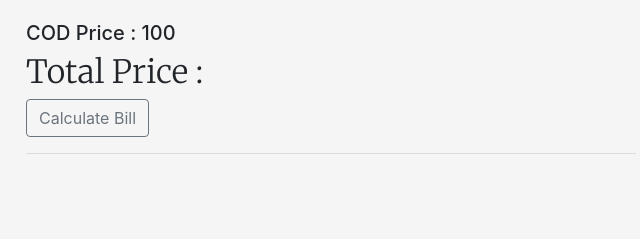
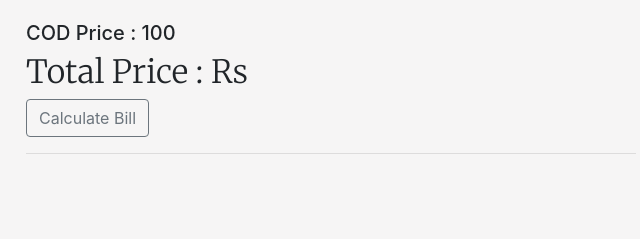
Before and after one commit to ghazihassan-eng/Ecommerce-Website, a plain HTML site: page addtocart.html in a window 1280 px wide. Shown: the part 300-539 px from the top of the page, 629-1269 px from the left. Drawn offline with nearby package versions, Linux system fonts and the light colour scheme; a web font is replaced by a local one.

Commit message:
Update addtocart.html
Initial

```diff
--- a/addtocart.html
+++ b/addtocart.html
@@ -152,7 +152,7 @@
 
         <input type="number" class="form-control" name="" value="" placeholder="1" id="value"><br>
         <h5>COD Price : <span id="#">100</span> </h5>
-        <h2>Total Price : <span id="yourbill">50</span> </h2>
+        <h2>Total Price : <span id="yourbill">50 </span>Rs </h2>
 
         <button type="button" class="btn btn-outline-secondary" onclick="price_calculation()">Calculate Bill</button>
         <hr><br>
```
